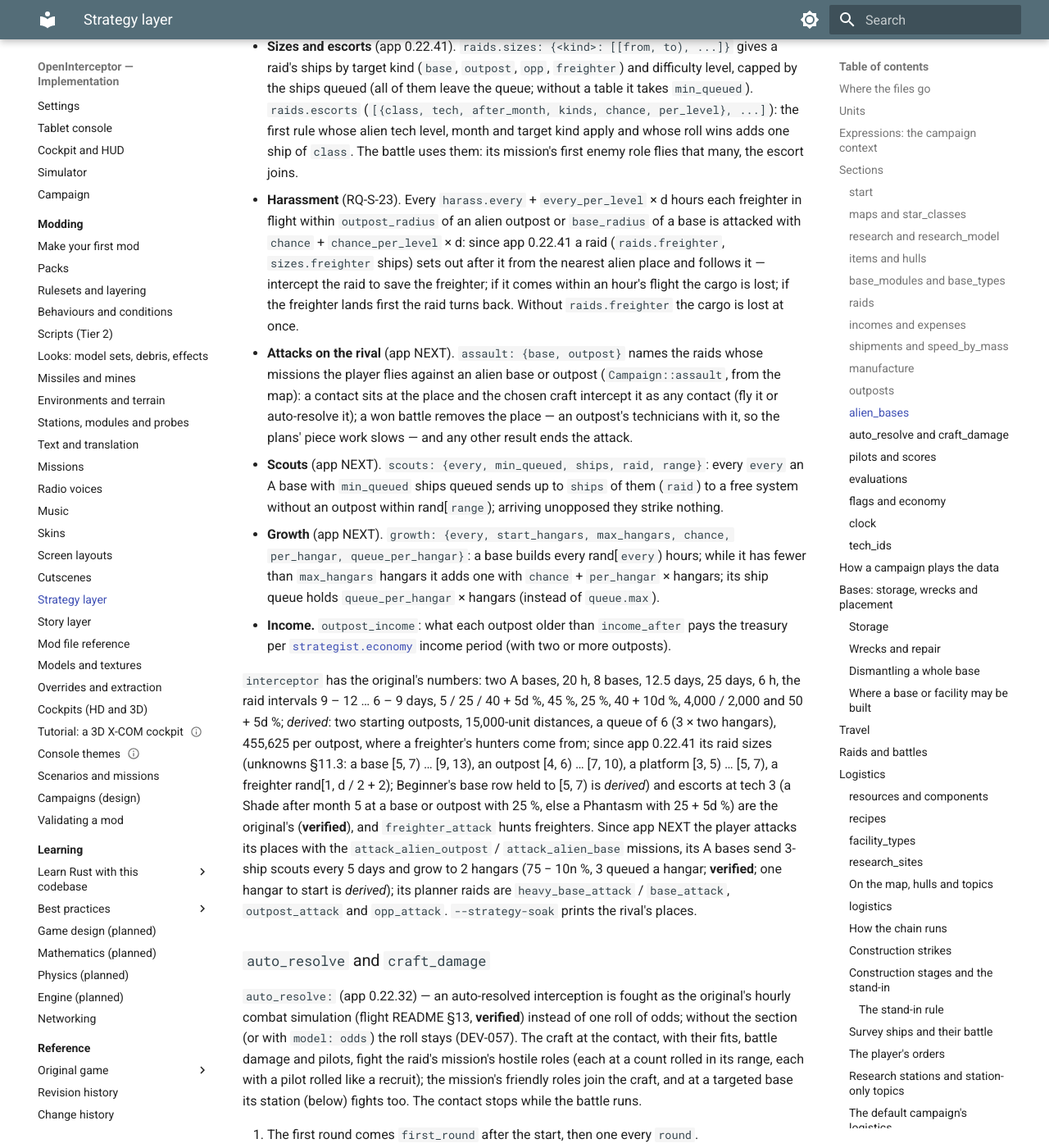
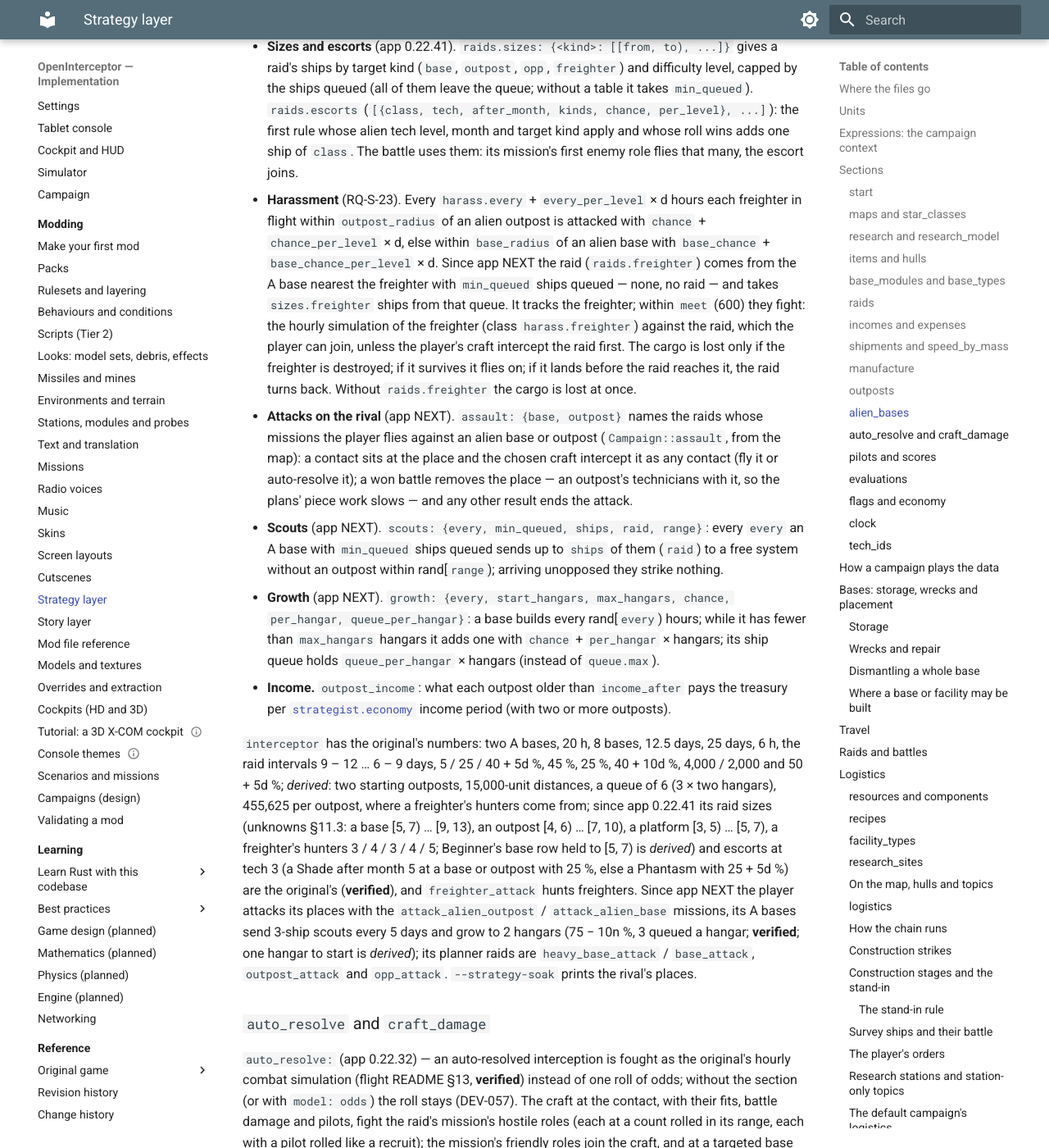
Before and after one commit to bbogovich/OpenInterceptor, an MkDocs documentation site: the page built from docs/modding/strategy.md, in a window 1280 px wide and 1400 px high, scrolled down 19701 px. Shown: the whole window at 82% size. Built offline with MkDocs 1.6.1 and Material for MkDocs 9.7.7, drawn with Linux system fonts in a browser that asks for light colours.

Commit message:
Freighter hunts as the original's (#141 follow-up, app NEXT)
Strategy (harassment), DEV-105 revised, status, unit tests.

Issue: #141

Co-Authored-By: Claude Opus 5.5 <noreply@anthropic.com>

```diff
--- a/docs/modding/strategy.md
+++ b/docs/modding/strategy.md
@@ -496,11 +496,15 @@ Without the section its raids follow their own `every` / `chance` schedules.
   level, month and target kind apply and whose roll wins adds one ship of `class`. The battle
   uses them: its mission's first enemy role flies that many, the escort joins.
 * **Harassment** (RQ-S-23). Every `harass.every` + `every_per_level` × d hours each freighter in
-  flight within `outpost_radius` of an alien outpost or `base_radius` of a base is attacked with
-  `chance` + `chance_per_level` × d: since app 0.22.41 a raid (`raids.freighter`, `sizes.freighter`
-  ships) sets out after it from the nearest alien place and follows it — intercept the raid to
-  save the freighter; if it comes within an hour's flight the cargo is lost; if the freighter lands
-  first the raid turns back. Without `raids.freighter` the cargo is lost at once.
+  flight within `outpost_radius` of an alien outpost is attacked with `chance` +
+  `chance_per_level` × d, else within `base_radius` of an alien base with `base_chance` +
+  `base_chance_per_level` × d. Since app NEXT the raid (`raids.freighter`) comes from the A base
+  nearest the freighter with `min_queued` ships queued — none, no raid — and takes `sizes.freighter`
+  ships from that queue. It tracks the freighter; within `meet` (600) they fight: the hourly
+  simulation of the freighter (class `harass.freighter`) against the raid, which the player can
+  join, unless the player's craft intercept the raid first. The cargo is lost only if the freighter
+  is destroyed; if it survives it flies on; if it lands before the raid reaches it, the raid turns
+  back. Without `raids.freighter` the cargo is lost at once.
 * **Attacks on the rival** (app NEXT). `assault: {base, outpost}` names the raids whose missions
   the player flies against an alien base or outpost (`Campaign::assault`, from the map): a contact
   sits at the place and the chosen craft intercept it as any contact (fly it or auto-resolve it);
@@ -521,7 +525,7 @@ the raid intervals 9 – 12 … 6 – 9 days, 5 / 25 / 40 + 5d %, 45 %, 25 %, 40
 and 50 + 5d %; *derived*: two starting outposts, 15,000-unit distances, a queue of 6 (3 × two
 hangars), 455,625 per outpost, where a freighter's hunters come from; since app 0.22.41 its raid sizes
 (unknowns §11.3: a base [5, 7) … [9, 13), an outpost [4, 6) … [7, 10), a platform [3, 5) … [5, 7),
-a freighter rand[1, d / 2 + 2); Beginner's base row held to [5, 7) is *derived*) and escorts at
+a freighter's hunters 3 / 4 / 3 / 4 / 5; Beginner's base row held to [5, 7) is *derived*) and escorts at
 tech 3 (a Shade after month 5 at a base or outpost with 25 %, else a Phantasm with 25 + 5d %) are
 the original's (**verified**), and `freighter_attack` hunts freighters. Since app NEXT the player
 attacks its places with the `attack_alien_outpost` / `attack_alien_base` missions, its A bases send
```
Also changed, not shown: docs/implementation/deviations/index.md (+1 -1 lines), docs/implementation/status.md (+6 -0 lines), docs/implementation/testing/unit-tests.md (+1 -1 lines).
